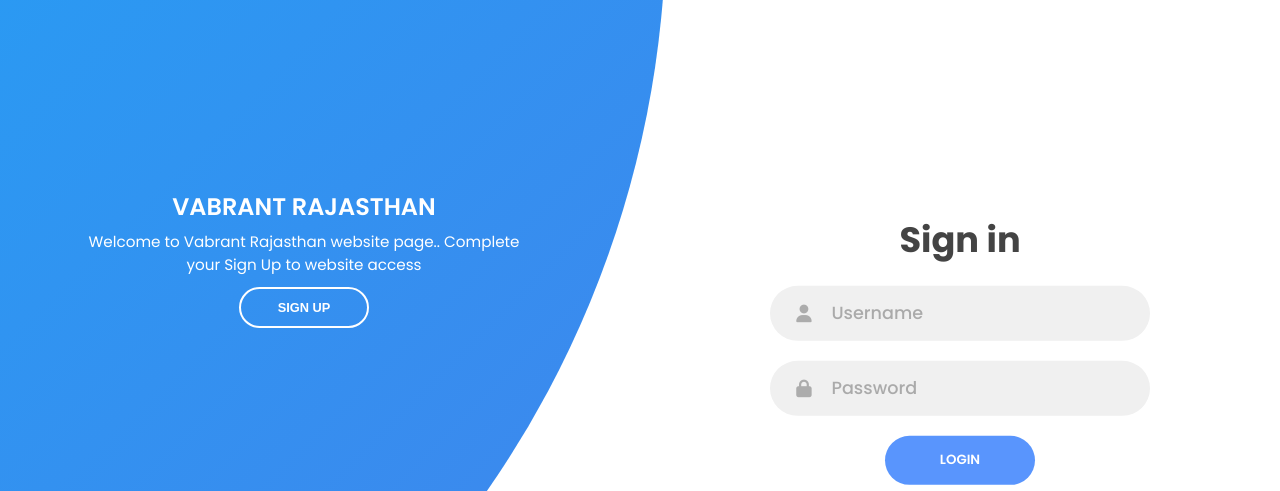
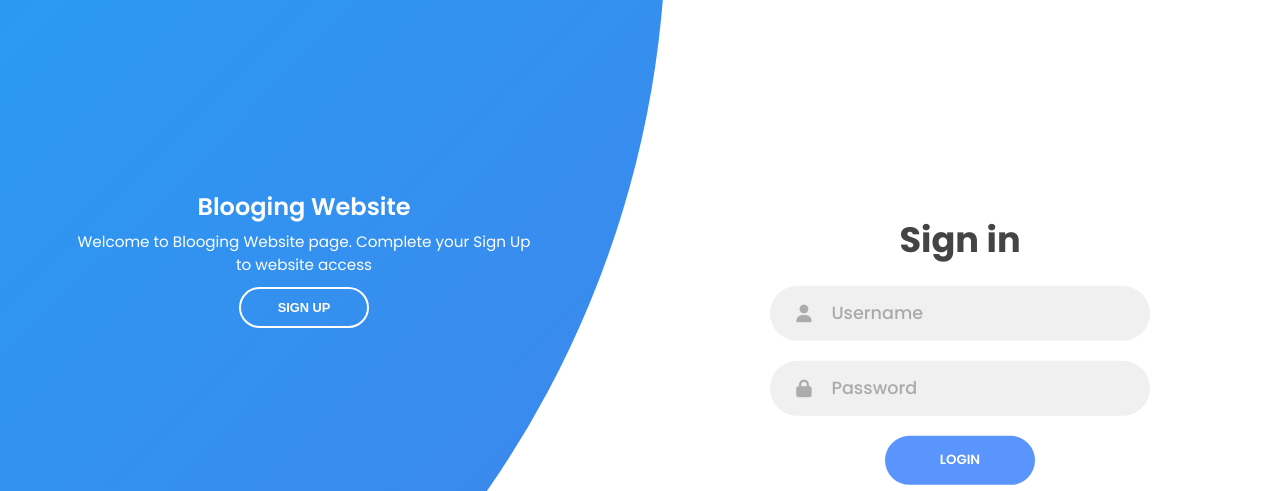
Before and after one commit to Anshuaman2001/Blooging-Website, a plain HTML site: page signup.html in a window 1280 px wide. Shown: the top 491 px of the page. Drawn offline with Linux system fonts and the light colour scheme.

Commit message:
Update signup.html

```diff
--- a/signup.html
+++ b/signup.html
@@ -78,9 +78,9 @@
       <div class="panels-container">
         <div class="panel left-panel">
           <div class="content">
-            <h3>VABRANT RAJASTHAN</h3>
+            <h3>Blooging Website</h3>
             <p>
-              Welcome to Vabrant Rajasthan website page.. Complete your Sign Up to website access
+              Welcome to Blooging Website page. Complete your Sign Up to website access
             </p>
             <button class="btn transparent" id="sign-up-btn">
               Sign up
@@ -90,9 +90,9 @@
         </div>
         <div class="panel right-panel">
           <div class="content">
-            <h3>VABRANT RAJASTHAN</h3>
+            <h3>Blooging Website</h3>
             <p>
-              Welcome to Vabrant Rajasthan website page.. Complete your Sign In to website access
+             Welcome to Blooging Website page. Complete your Sign Up to website access
             </p>
             <button class="btn transparent" id="sign-in-btn">
               Sign in
```
